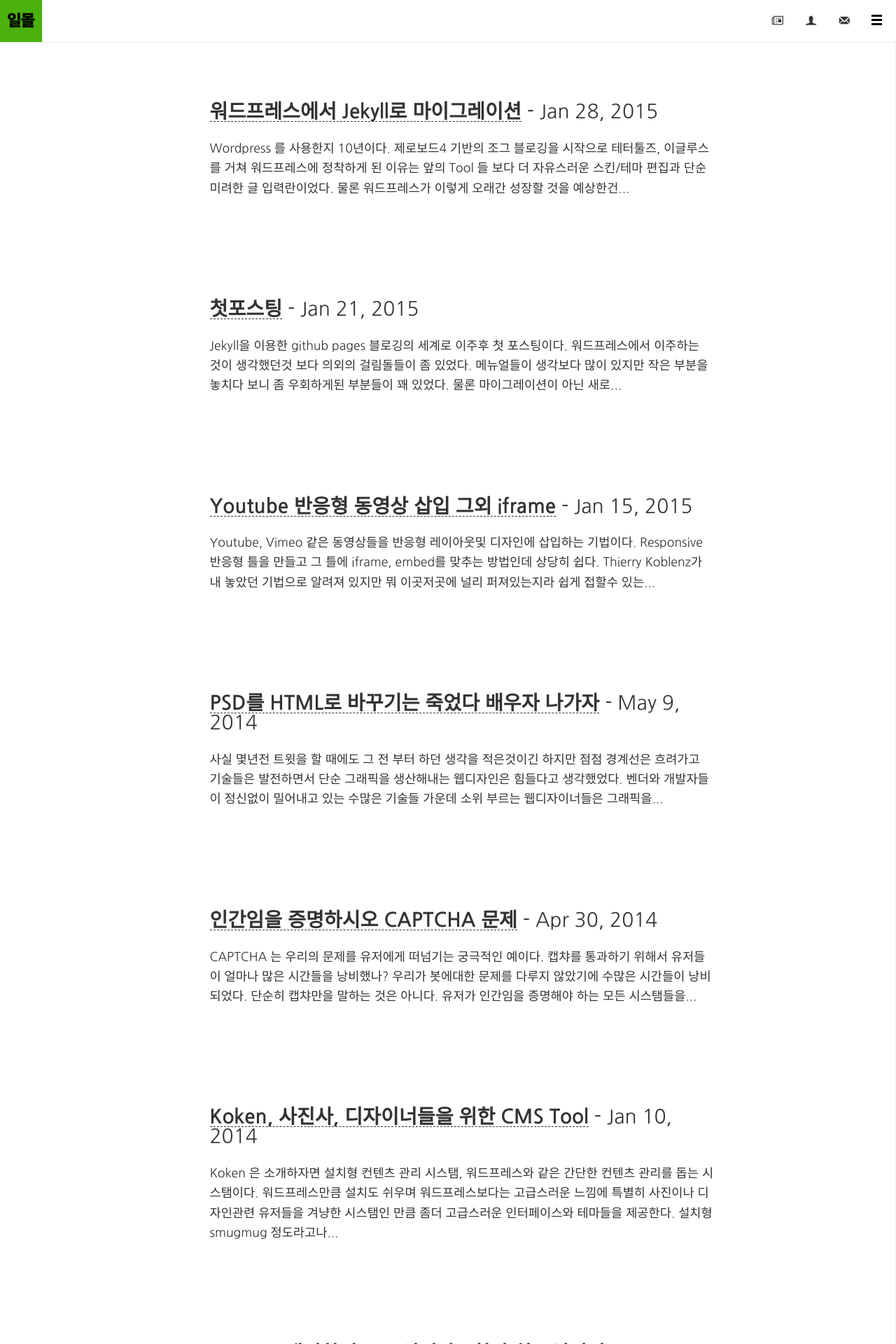
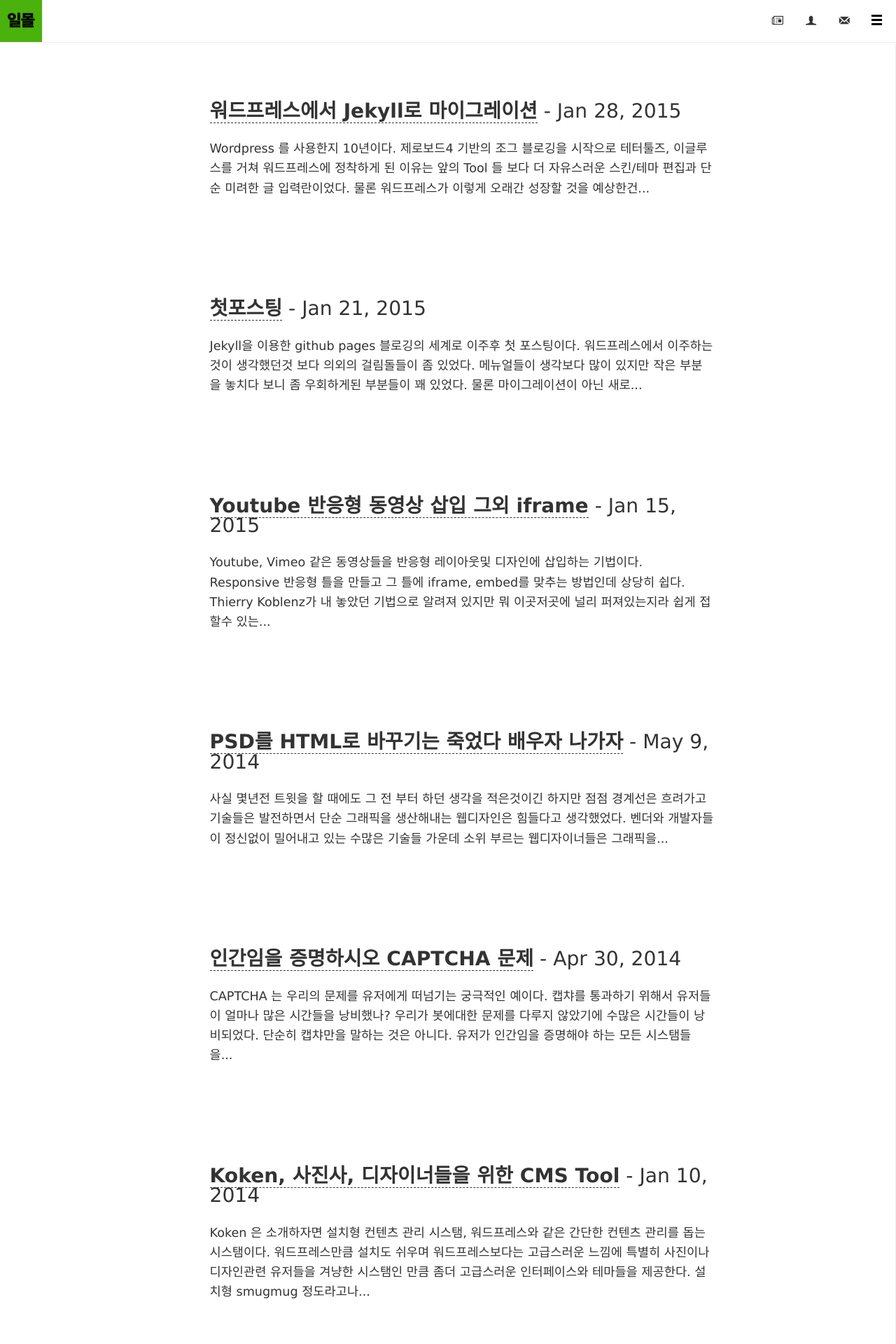
Before and after one commit to ilmol/ilmol.github.io, a Jekyll site: the page built from index.html, in a window 1280 px wide. Shown: the top 1920 px of the page at 70% size. Built offline with Jekyll 4.4.1, drawn with Linux system fonts in a browser that asks for light colours; some web fonts are replaced; Markdown is read by kramdown in place of the engine named in the settings; the list of posts is cut into pages by our own code.

Commit message:
Taken out nanum

```diff
--- a/css/main.scss
+++ b/css/main.scss
@@ -2,7 +2,6 @@
 # Only the main Sass file needs front matter (the dashes are enough)
 ---
 @charset "utf-8";
-@import url(http://fonts.googleapis.com/earlyaccess/nanumgothic.css);
 
 //colors
 $color-brand: #4ab10d;
@@ -24,7 +23,7 @@
 $size-tablet: 800px;
 
 //other
-$font-family-base: "Apple SD Gothic Neo", "나눔고딕", NanumGothic, "Nanum gothic", "Malgun Gothic", Verdana, Arial, sans-serif;
+$font-family-base: "Apple SD Gothic Neo", "나눔고딕", NanumGothic, "Malgun Gothic", Verdana, Arial, sans-serif;
 $font-family-date: Georgia, serif;
 $spacing-unit: 30px;
 
```
